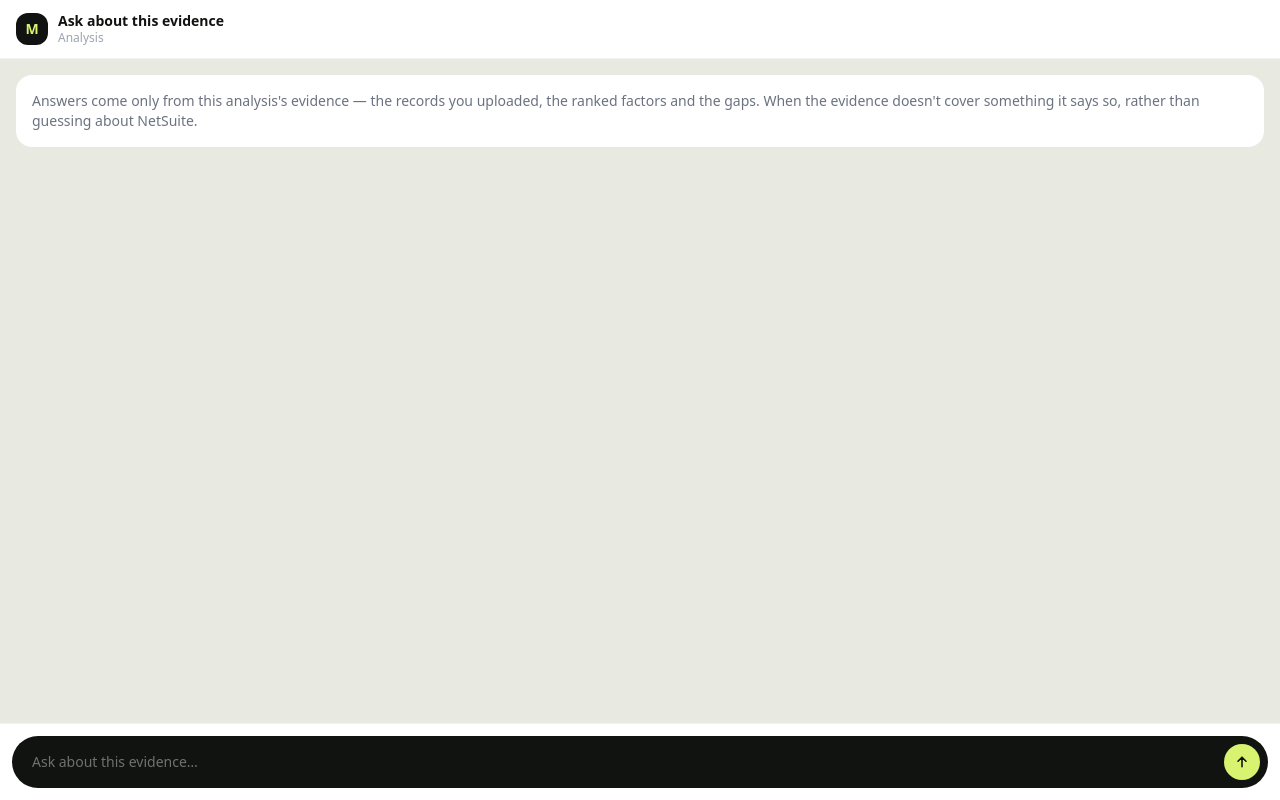
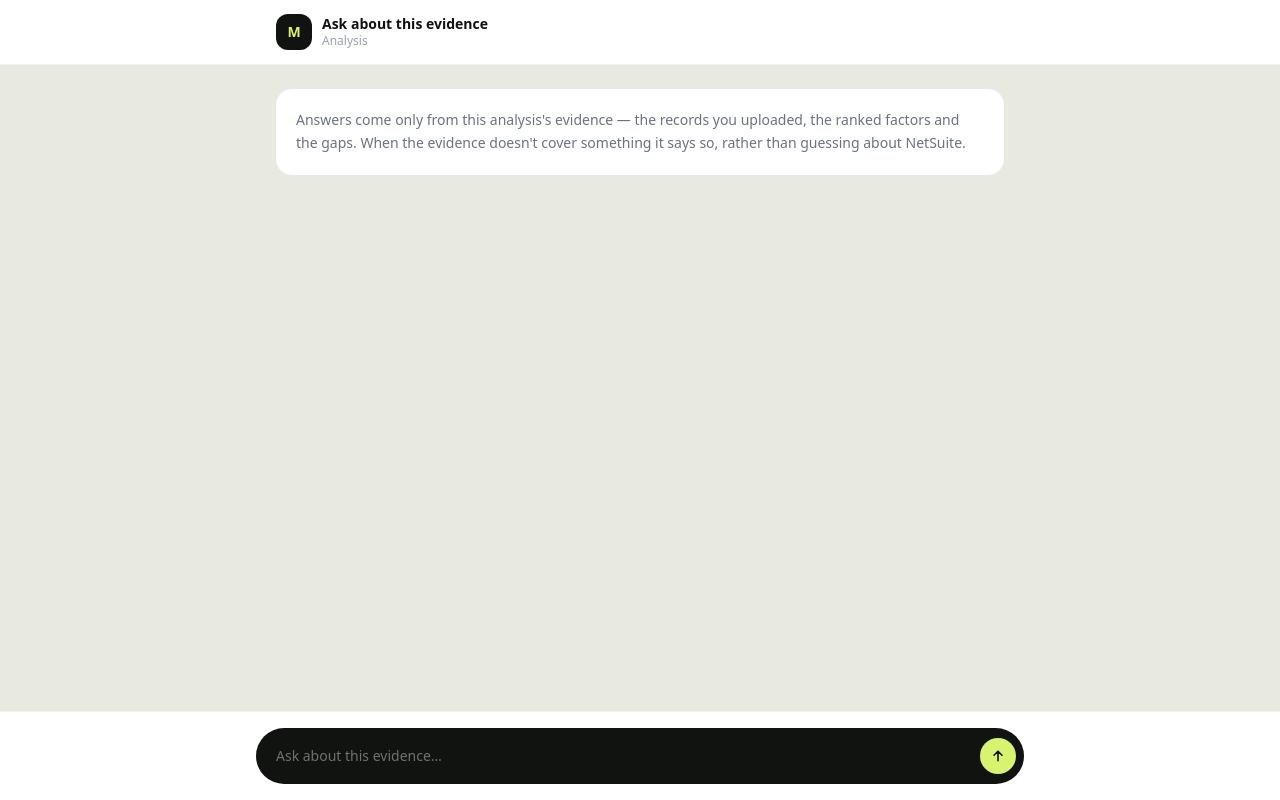
Before and after one commit to Pranjal-Saini/Maica-, a FastAPI app: template maica/web/templates/chat_window.html in a window 1280 px wide. Run offline with FastAPI, Linux system fonts and the light colour scheme; the template is opened without the code that fills it, so the values that code supplies are empty; some libraries are stand-ins or nearby versions.

Commit message:
Open the chat as a full browser tab instead of a sized popup
window.open carried a width/height feature string, which browsers honour by
making a small popup window. Dropping it opens a normal tab; the window name
stays so repeat clicks reuse that tab rather than piling up new ones.

The chat page was laid out for a 460px popup, so it now fills the tab with
the header, conversation and composer held to a readable centred column.

Co-Authored-By: Claude Opus 5 <noreply@anthropic.com>

```diff
--- a/maica/web/templates/chat_window.html
+++ b/maica/web/templates/chat_window.html
@@ -1,7 +1,8 @@
 {#
-  The chat in its own browser window, opened from the composer on the report
-  and evidence pages. Deliberately not built on base.html — no sidebar, no
-  page header — so it can sit beside the report on a second monitor.
+  The chat in its own browser tab, opened from the composer on the report and
+  evidence pages. Deliberately not built on base.html — no sidebar, no page
+  header — so it can sit beside the report in a second window. Fills the tab,
+  with the conversation held to a readable column.
 #}
 <!doctype html>
 <html lang="en">
@@ -18,26 +19,30 @@
 </head>
 <body class="flex h-screen flex-col bg-canvas text-ink antialiased">
 
-  <header class="flex items-center gap-2.5 border-b border-black/5 bg-white px-4 py-3">
-    <span class="grid h-8 w-8 shrink-0 place-items-center rounded-xl bg-ink text-sm font-bold text-lime">M</span>
+  <header class="border-b border-black/5 bg-white">
+    <div class="mx-auto flex w-full max-w-3xl items-center gap-2.5 px-5 py-3.5">
+      <span class="grid h-9 w-9 shrink-0 place-items-center rounded-xl bg-ink text-sm font-bold text-lime">M</span>
       <span class="min-w-0">
         <span class="block text-sm font-semibold leading-tight">Ask about this evidence</span>
         <span class="block truncate text-xs text-gray-400">
           {% if tenant_name %}{{ tenant_name }} · {% endif %}Analysis {{ analysis_id }}
         </span>
       </span>
+    </div>
   </header>
 
-  <div id="chat-log" class="flex-1 space-y-3 overflow-y-auto p-4 text-sm">
-    <p id="chat-empty" class="rounded-2xl bg-white p-4 text-gray-500">
+  <div class="flex-1 overflow-y-auto">
+    <div id="chat-log" class="mx-auto w-full max-w-3xl space-y-3 px-5 py-6 text-sm">
+      <p id="chat-empty" class="rounded-2xl bg-white p-5 leading-relaxed text-gray-500">
         Answers come only from this analysis's evidence — the records you uploaded, the
         ranked factors and the gaps. When the evidence doesn't cover something it says
         so, rather than guessing about NetSuite.
       </p>
     </div>
+  </div>
 
-  <form id="chat-form" class="border-t border-black/5 bg-white p-3">
-    <div class="flex items-center gap-2 rounded-full bg-ink py-2 pl-5 pr-2">
+  <form id="chat-form" class="border-t border-black/5 bg-white px-5 py-4">
+    <div class="mx-auto flex w-full max-w-3xl items-center gap-2 rounded-full bg-ink py-2.5 pl-5 pr-2">
       <input id="chat-input" type="text" required autocomplete="off" autofocus
              placeholder="Ask about this evidence…"
              class="min-w-0 flex-1 bg-transparent text-sm text-white placeholder-white/40 focus:outline-none" />
@@ -67,12 +72,13 @@
         const row = document.createElement("div");
         row.className = role === "user" ? "text-right" : "text-left";
         const bubble = document.createElement("span");
-        bubble.className = "inline-block max-w-[88%] rounded-2xl px-3 py-2 text-left leading-relaxed " +
+        bubble.className = "inline-block max-w-[85%] rounded-2xl px-3 py-2 text-left leading-relaxed " +
           (role === "user" ? "bg-ink text-white" : "bg-white text-ink");
         bubble.textContent = text;
         row.appendChild(bubble);
         log.appendChild(row);
-        log.scrollTop = log.scrollHeight;
+        const scroller = log.parentElement;
+        scroller.scrollTop = scroller.scrollHeight;
         return row;
       }
 
```
Also changed, not shown: maica/web/templates/_chat.html (+6 -4 lines), tests/integration/test_shell_pages.py (+14 -0 lines). Lines whose indentation alone changed are shown as unchanged.
